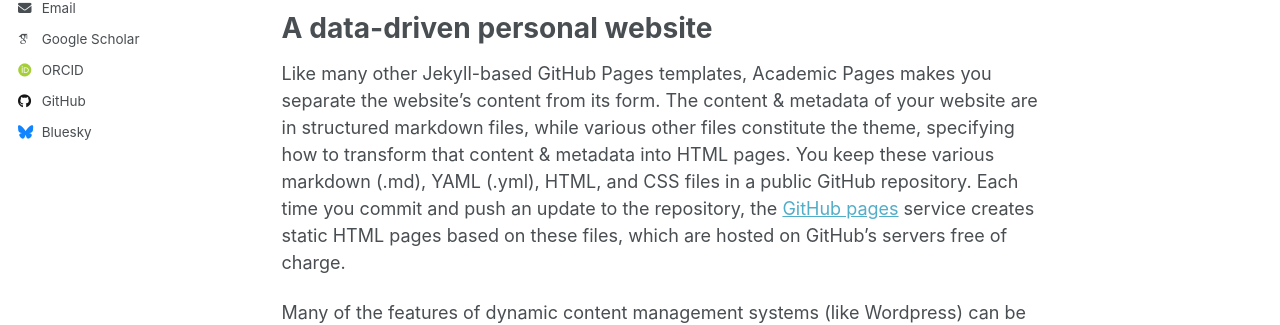
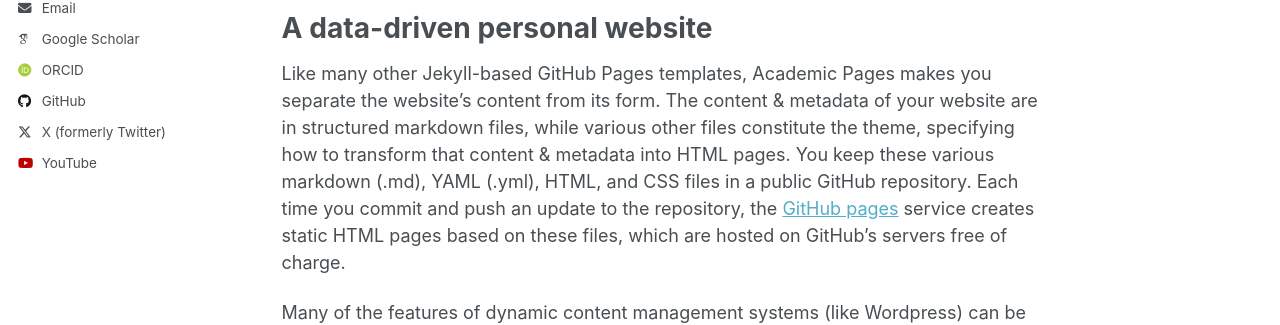
Before and after one commit to mayueanyou/mayueanyou.github.io, a Jekyll site: the page built from _pages/about.md, in a window 1280 px wide. Shown: the part 424-749 px from the top of the page. Built offline with Jekyll 4.4.1, drawn with Linux system fonts in a browser that asks for light colours; some web fonts are replaced; part of the change alters nothing that is shown.

Commit message:
Update _config.yml

```diff
--- a/_config.yml
+++ b/_config.yml
@@ -13,9 +13,9 @@ title                    : #"Your Name / Site Title"
 title_separator          : "-"
 name                     : &name "Your Name"
 description              : &description "personal description"
-url                      : https://academicpages.github.io # the base hostname & protocol for your site e.g. "https://[your GitHub username].github.io" or if you already have some other page hosted on Github then use "https://[your GitHub username].github.io/[Your Repo Name]"
+url                      : https://mayueanyou.github.io # the base hostname & protocol for your site e.g. "https://[your GitHub username].github.io" or if you already have some other page hosted on Github then use "https://[your GitHub username].github.io/[Your Repo Name]"
 baseurl                  : "" # the subpath of your site, e.g. "/blog"
-repository               : "academicpages/academicpages.github.io"
+repository               : "mayueanyou/mayueanyou.github.io"
 
 # Site Author - The following control what appear as part of the author content on the side bar.
 #               If a field is blank the icon and link will not appear, otherwise it will be shown.
@@ -36,7 +36,7 @@ author:
   arxiv            : # URL - Update with the correct link to your profile
   googlescholar    : "https://scholar.google.com/citations?user=ujdn14QAAAAJ&hl=en"
   impactstory      : # URL
-  orcid            : "http://orcid.org/yourorcidurl"
+  orcid            : "https://orcid.org/0009-0000-4609-6210"
   semantic         : # URL
   pubmed           : #"https://www.ncbi.nlm.nih.gov/pubmed/?term=john+snow"
   researchgate     : # URL
@@ -46,12 +46,12 @@ author:
   bitbucket        : # Username - Update with your username on the site
   codepen          : # Username
   dribbble         : # Username
-  github           : "academicpages"
+  github           : "mayueanyou"
   kaggle           : # Username
   stackoverflow    : # User number or user number and name (i.e., use "1" or "1/jeff-atwood")
 
   # Social media
-  bluesky          : "bsky.app" # Replace this with you Bluesky username
+  bluesky          : #"bsky.app" # Replace this with you Bluesky username
   facebook         : # Username
   flickr           : # Username
   foursquare       : # Username
@@ -68,12 +68,12 @@ author:
   steam            : # Username
   telegram         : # URL
   tumblr           : # Username
-  twitter          : # Username for X / Twitter
+  twitter          : "https://x.com/mayeanyou"
   vine             : # Username
   weibo            : # Username
   wikipedia        : # Username
   xing             : # Username
-  youtube          : # Username
+  youtube          : "https://www.youtube.com/@superseal3490"
   zhihu            : # Username
 
 # Publication Category - The following the list of publication categories and their headings
```
